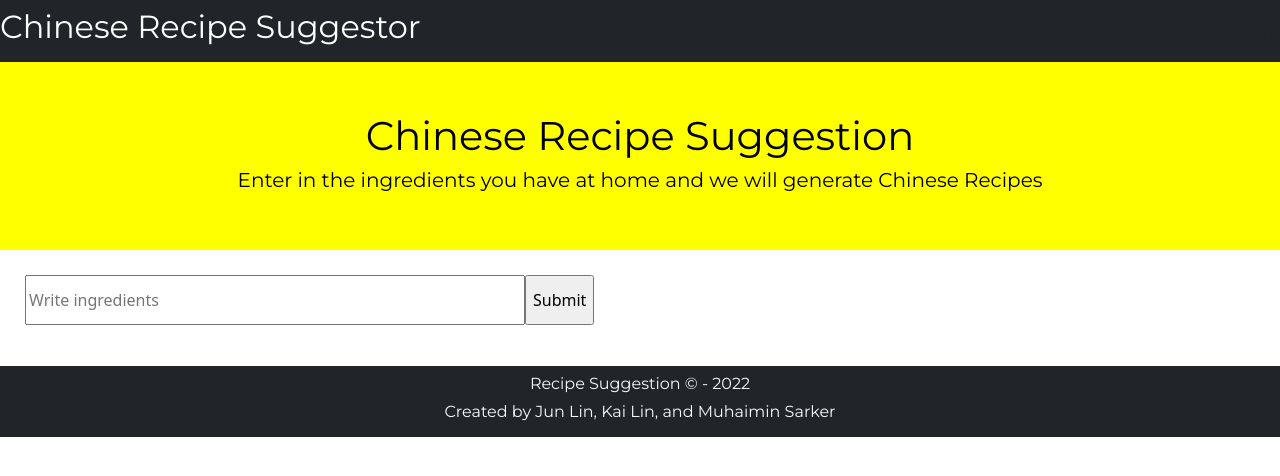
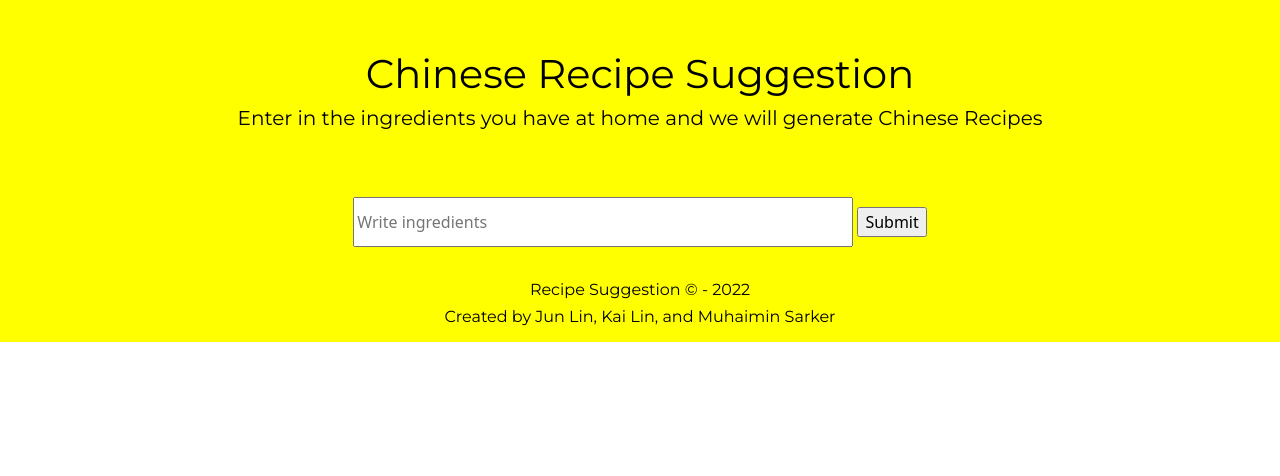
Before and after one commit to Just-Google/recipe-suggestion, a Flask app: page / in a window 1280 px wide. Shown: the top 476 px of the page. Run offline with Flask 2, Linux system fonts and the light colour scheme.

Commit message:
fixed up html

```diff
--- a/backend/templates/App.css
+++ b/backend/templates/App.css
@@ -11,11 +11,35 @@ nav {
 
 footer {
   font-family: Montserrat, sans-serif;
-
+  background-color: yellow;
 }
 
+section {
+  max-width: 200px;
+  height: auto;
+  border: 1px solid #a2a2a2;
+  text-align: center;
+  margin: 10px;
+}
 
+img {
+  width: 100%;
+}
 
+.recipeName {
+  font-size:medium;
+}
+
+.recipes {
+  margin-bottom:-16px;
+  display: flex;
+  flex-flow: row wrap;
+  justify-content: center;
+}
+
+h6 {
+  color:black
+}
 
 .nav-img {
     height: 50px;
@@ -55,14 +79,7 @@ footer {
     background-color: rgb(205, 235, 253);
   }
 
-  form {
-    display: flex;
-  }
 
-  form td:last-child {
-    display: flex;
-    justify-content: space-evenly;
-  }
 
 .inputgap{
   gap: 100px;
--- a/backend/templates/suggestion.html
+++ b/backend/templates/suggestion.html
@@ -10,31 +10,6 @@
     <link rel="apple-touch-icon" href="%PUBLIC_URL%/logo192.png" />
     <link href="https://cdn.jsdelivr.net/npm/bootstrap@5.2.2/dist/css/bootstrap.min.css" rel="stylesheet" integrity="sha384-Zenh87qX5JnK2Jl0vWa8Ck2rdkQ2Bzep5IDxbcnCeuOxjzrPF/et3URy9Bv1WTRi" crossorigin="anonymous">
 
-<nav class="navbar navbar-expand-lg bg-dark">
-    <h2 style="color: white">Chinese Recipe Suggestor</h2>
-    <ul class="navbar-nav me-auto mb-2 mb-lg-0 col align-items-center justify-content-end">
-        <li class="nav-item">
-            <Link style= "color: white"class="nav-link" to="/">
-                Home
-            </Link>
-        </li>
-        <li class="nav-item">
-            <Link  style= "color: white" class="nav-link" to="/selection">
-                Select
-            </Link>
-        </li>
-        <li class="nav-item">
-            <Link style= "color: white" class="nav-link" to="/graph">
-                Graph
-            </Link>
-        </li>
-        <li class="nav-item">
-            <Link style= "color: white" class="nav-link" to="/about">
-                About
-            </Link>
-        </li>
-    </ul>
-</nav>
 
 <header>
     <div class="jumbotron text-center">
@@ -43,21 +18,29 @@
     </div>
 </header>
 
-<form style = "text-align:center; padding:25" action = "/recipe" method = "post">
+<div style = "background-color: yellow;">
+<form style = "text-align:center; padding:25; margin-top: -16px;" action = "/recipe" method = "post">
     <input style = "height: 50; width: 500" name="ingredients" type="text" placeholder = "Write ingredients"></input>
     <input type="submit" value="Submit"></input>
 </form>
+</div>
+
+
+<div class="recipes">
+    {%for i in range(0, len)%}
+
+    <section class="recipeRow">
+    <h1 class="recipeName"><a href = "{{recipes[i].link}}">{{recipes[i].name}}</a></h1>
+    <img src = "{{recipes[i].picture}}">
+    <p>{{recipes[i].ingredients}}</p>
+    </section>
+
+    {%endfor%}
+</div>
 
 <footer>
-    <div class="mt-auto text-center bg-dark text-light py-2">
+    <div class="mt-auto text-center text-light py-2">
         <h6>Recipe Suggestion &copy; - 2022</h6>
         <h6>Created by Jun Lin, Kai Lin, and Muhaimin Sarker</h6>
     </div>
 </footer>
-
-{%for i in range(0, len)%}
-<div>{{recipes[i].name}}</div>
-{{recipes[i].ingredients}}
-<img src = "{{recipes[i].picture}}">
-<a href = "{{recipes[i].link}}"></a>
-{%endfor%}
```
